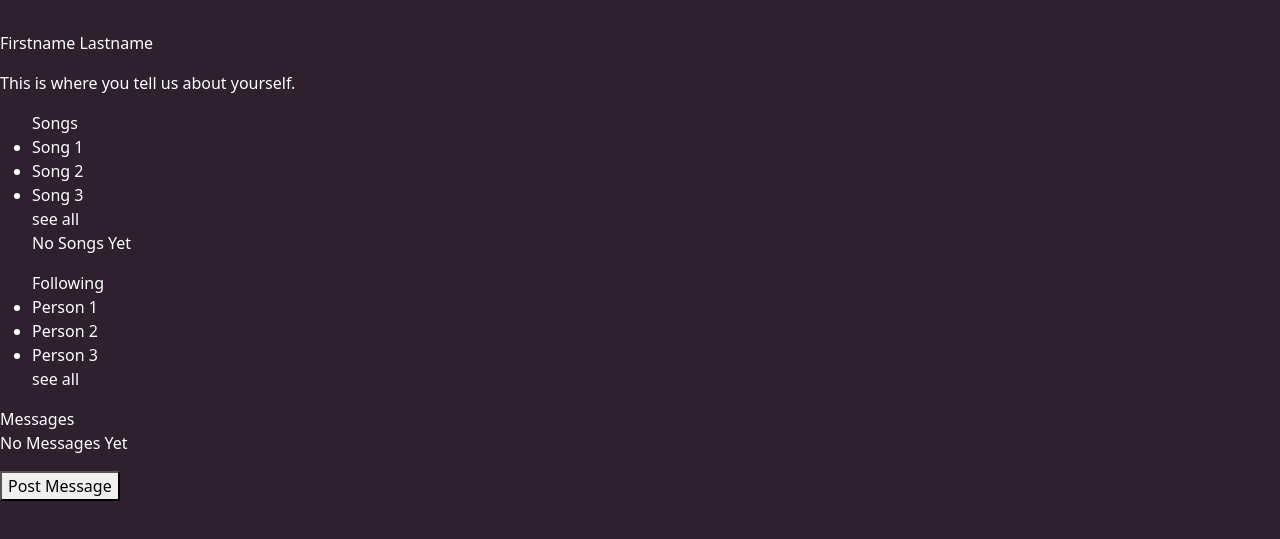
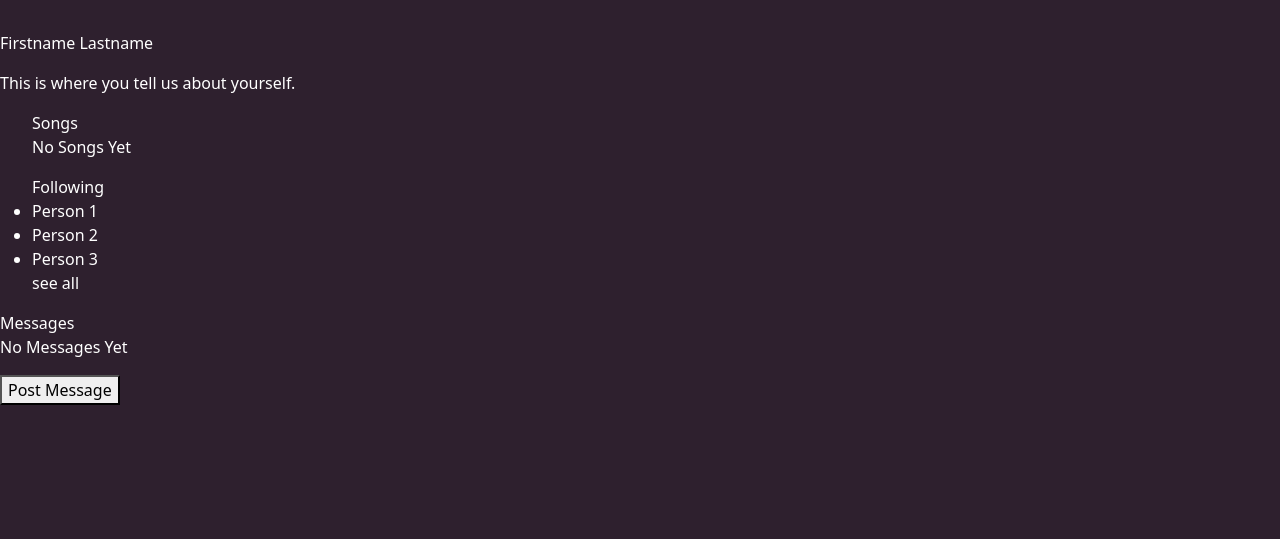
Before and after one commit to crwoffinden/startup, a plain HTML site: page profile.html in a window 1280 px wide. Shown: the part 71-610 px from the top of the page. Drawn offline with nearby package versions, Linux system fonts and the light colour scheme.

Commit message:
modified:   profile.html

```diff
--- a/profile.html
+++ b/profile.html
@@ -30,10 +30,6 @@
             <p id="name">Firstname Lastname</p>
             <p id="bio">This is where you tell us about yourself.</p>
             <ul id="songs">Songs
-                <li>Song 1</li>
-                <li>Song 2</li>
-                <li>Song 3</li>
-                <span>see all</span>
             </ul>
             <ul>Following
                 <li>Person 1</li>
```
